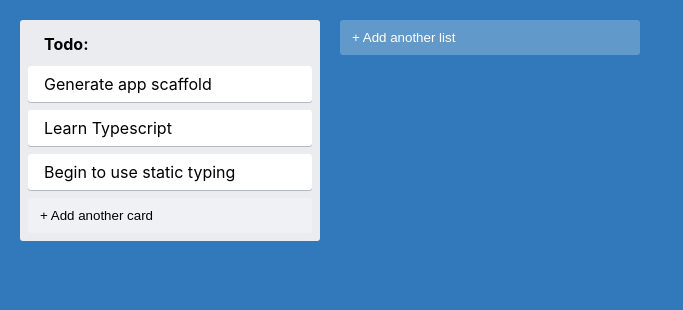
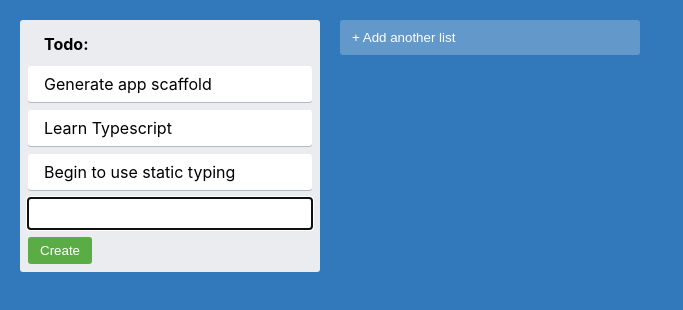
Before and after one commit to midcenturydude7/react-typescript-trello-app, a React (Create React App) app: page / in a window 1280 px wide. Both pictures are taken after a click on the button "+ Add another card". Shown: the top 310 px of the page, without its empty margins (0-683 px from the left). Built offline with nearby package versions, Linux system fonts and the light colour scheme.

Commit message:
Updated state to submit on enter

```diff
--- a/src/AddNewItem.tsx
+++ b/src/AddNewItem.tsx
@@ -1,4 +1,5 @@
 import { useState } from "react";
+import { NewItemForm } from "./NewItemForm";
 import { AddItemButton } from "./styles";
 
 type AddNewItemProps = {
@@ -11,7 +12,14 @@
   const [ showForm, setShowForm ] = useState(false)
 
   if (showForm) {
-    // render form here
+    return (
+      <NewItemForm
+        onAdd={(text) => {
+          onAdd(text);
+          setShowForm(false);
+        }}
+      />
+    )
   }
 
   return (
--- a/src/App.tsx
+++ b/src/App.tsx
@@ -8,7 +8,7 @@
       <Column text="Todo:" />
       <AddNewItem
         toggleButtonText="+ Add another list"
-        onAdd={() => console.log("Item created")}
+        onAdd={(e) => console.log(e)}
       />
     </AppContainer>
   )
--- /dev/null
+++ b/src/NewItemForm.tsx
@@ -0,0 +1,32 @@
+import React, { useState } from "react"
+import { NewItemButton, NewItemFormContainer, NewItemInput } from "./styles";
+import { useFocus } from "./utils/useFocus";
+
+type NewItemFormProps = {
+  onAdd(text: string): void
+}
+
+export const NewItemForm = ({ onAdd }: NewItemFormProps) => {
+  const [text, setText] = useState("");
+  const inputRef = useFocus()
+
+  const handleAddText = (event: React.KeyboardEvent<HTMLInputElement>) => {
+    if(event.key === "Enter"){
+      onAdd(text)
+    }
+  }
+
+  return (
+    <NewItemFormContainer>
+      <NewItemInput
+        ref={inputRef}
+        value={text}
+        onChange={(e) => setText(e.target.value)}
+        onKeyPress={handleAddText}
+      />
+      <NewItemButton onClick={() => onAdd(text)}>
+        Create
+      </NewItemButton>
+    </NewItemFormContainer>
+  )
+}
--- a/src/styles.ts
+++ b/src/styles.ts
@@ -54,3 +54,29 @@
     background-color: #ffffff52;
   }
 `
+
+export const NewItemFormContainer = styled.div`
+  max-width: 300px;
+  display: flex;
+  flex-direction: column;
+  width: 100%;
+  align-items: flex-start;
+`
+
+export const NewItemButton = styled.button`
+  background-color: #5aac44;
+  border-radius: 3px;
+  border: none;
+  color: #fff;
+  padding: 6px 12px;
+  text-align: center;
+`
+
+export const NewItemInput = styled.input`
+  border-radius: 3px;
+  border: none;
+  box-shadow: #091e4240 0px 1px 0px 0px;
+  margin-bottom: 0.5rem;
+  padding: 0.5rem 1rem;
+  width: 100%;
+`
--- /dev/null
+++ b/src/utils/useFocus.ts
@@ -0,0 +1,11 @@
+import { useRef, useEffect } from "react";
+
+export const useFocus = () => {
+  const ref = useRef<HTMLInputElement>(null)
+
+  useEffect(() => {
+    ref.current?.focus()
+  }, [])
+
+  return ref
+}
```
Also changed, not shown: src/state/AppStateContext.tsx (added).
